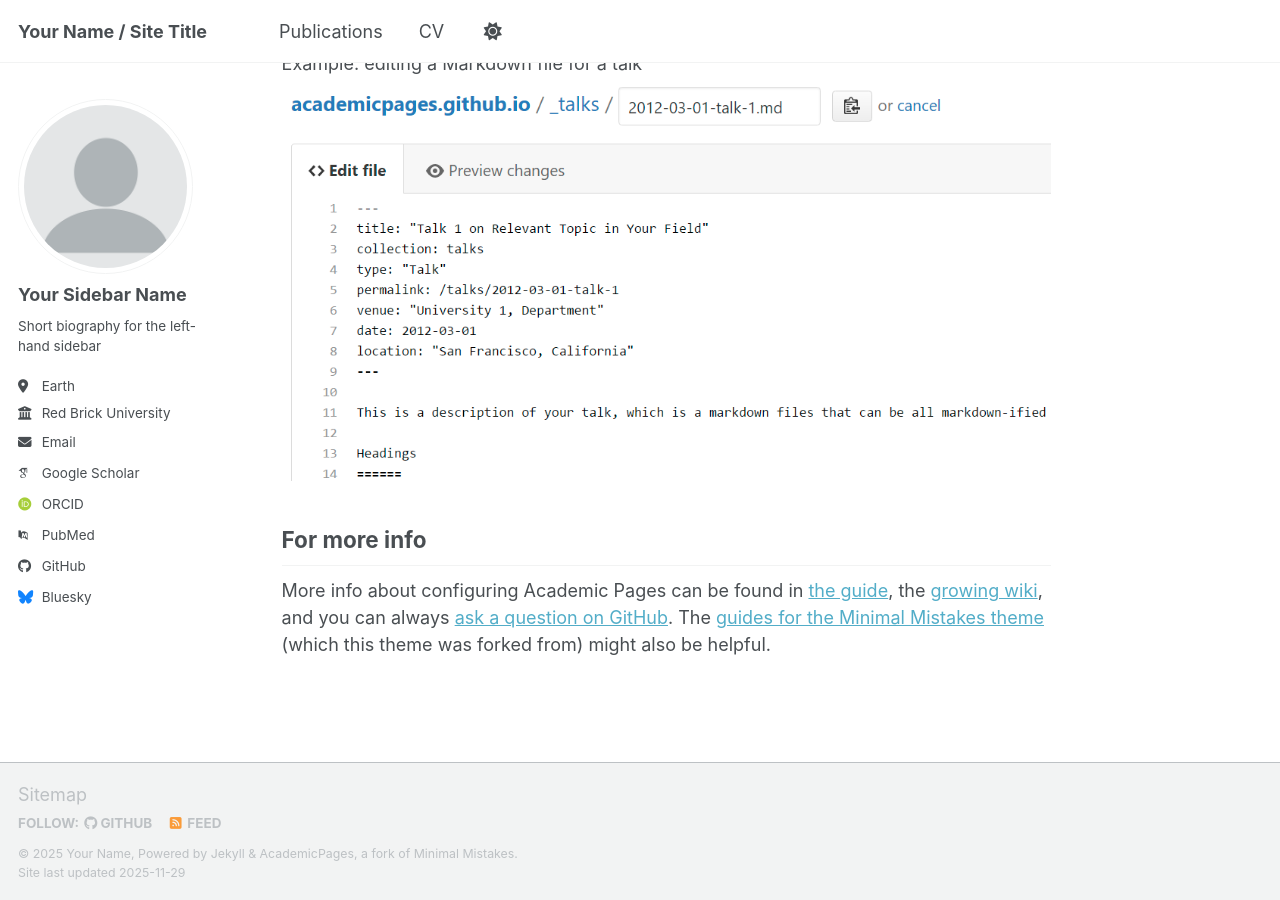
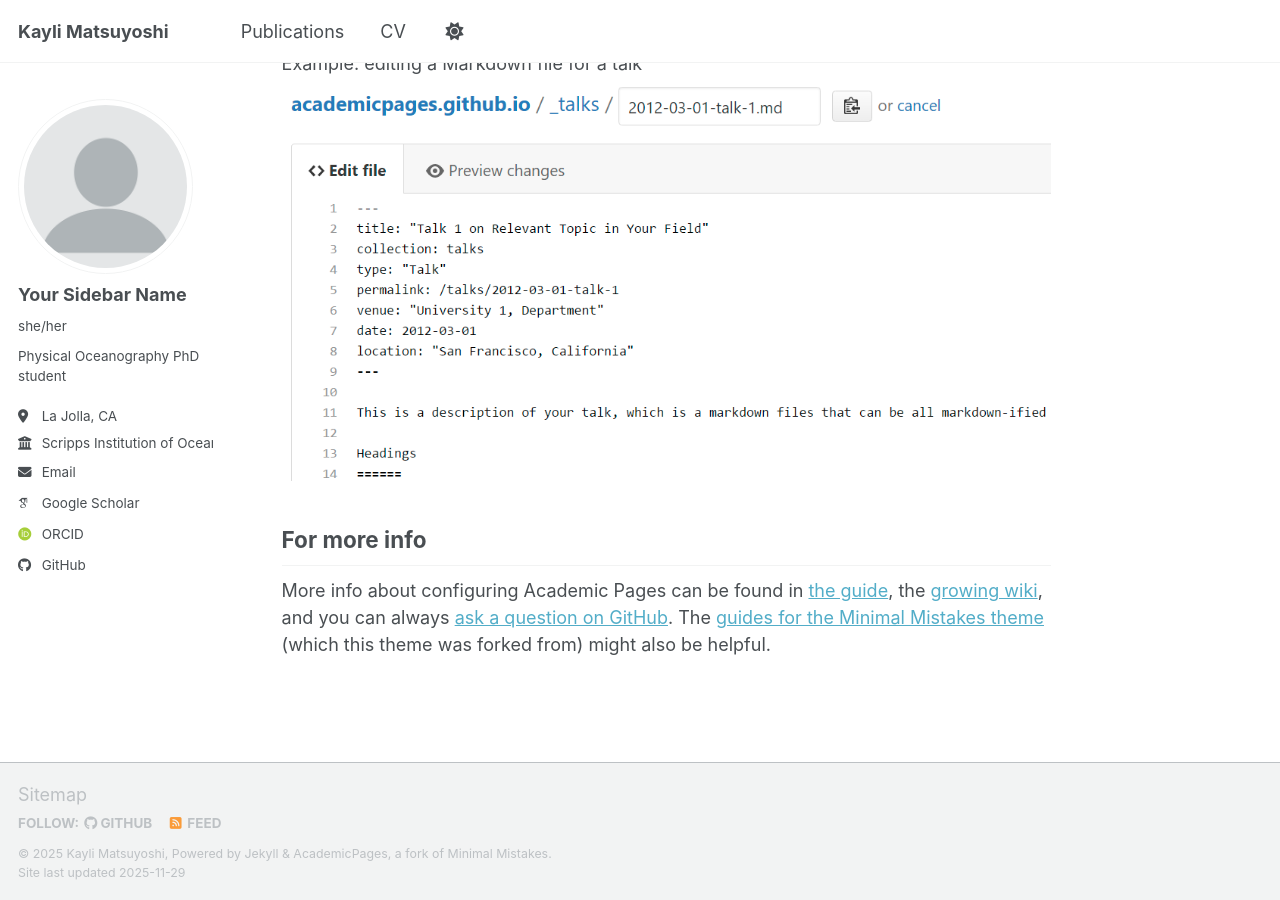
Before and after one commit to kmatsuyo/kmatsuyo.github.io, a Jekyll site: the page built from _pages/about.md, in a window 1280 px wide and 900 px high, scrolled down 2718 px. Built offline with Jekyll 4.4.1, drawn with Linux system fonts in a browser that asks for light colours; some web fonts are replaced; a script bundle is joined from its source files by our own code; library files that are not in the unit come from our copies.

Commit message:
Update _config.yml

```diff
--- a/_config.yml
+++ b/_config.yml
@@ -9,14 +9,14 @@
 # Basic Site Settings
 locale                   : "en-US"
 site_theme               : "default" # Currently available options are "default", "air"
-title                    : "Your Name / Site Title"
+title                    : "Kayli Matsuyoshi"
 title_separator          : "-"
-name                     : &name "Your Name"
-description              : &description "Your Name's academic portfolio"   # Update this with a general description of your site, this is the default if not overridden by a page
-url                      : https://academicpages.github.io # The base hostname & protocol for your site e.g. "https://[your GitHub username].github.io",
+name                     : &name "Kayli Matsuyoshi"
+description              : &description "Kayli Matsuyoshi's Academic Website"   # Update this with a general description of your site, this is the default if not overridden by a page
+url                      : https://kmatsuyo.github.io # The base hostname & protocol for your site e.g. "https://[your GitHub username].github.io",
                                                            # or if you already have some other page hosted on Github then use "https://[your GitHub username].github.io/[Your Repo Name]"
 baseurl                  : "" # the subpath of your site, e.g. "/blog"
-repository               : "academicpages/academicpages.github.io"
+repository               : "kmatsuyo/kmatsuyo.github.io"
 
 # Site Author - The following control what appear as part of the author content on the side bar.
 #               If a field is blank the icon and link will not appear, otherwise it will be shown.
@@ -25,23 +25,23 @@ author:
   # Biographic information
   avatar           : "profile.png"
   name             : "Your Sidebar Name"
-  pronouns         : # example: "she/her"
-  bio              : "Short biography for the left-hand sidebar"
-  location         : "Earth"
-  employer         : "Red Brick University"
+  pronouns         : "she/her"
+  bio              : "Physical Oceanography PhD student"
+  location         : "La Jolla, CA"
+  employer         : "Scripps Institution of Oceanography, University of California, San Diego"
   uri              : # URL
-  email            : "none@example.org"
+  email            : "kmatsuyo@ucsd.edu"
 
   # Academic websites
   academia         : # URL
   arxiv            : # URL - Update with the correct link to your profile
-  googlescholar    : "https://scholar.google.com/citations?user=PS_CX0AAAAAJ"
+  googlescholar    : "https://scholar.google.com/citations?user=jZ5uPqIAAAAJ"
   inspire-hep      : # URL
   impactstory      : # URL
-  orcid            : "https://orcid.org/yourorcidurl"
+  orcid            : "https://orcid.org/0009-0000-4856-6351"
   semantic         : # URL
   ssrn             : # URL
-  pubmed           : "https://www.ncbi.nlm.nih.gov/pubmed/?term=john+snow"
+  pubmed           : # "https://www.ncbi.nlm.nih.gov/pubmed/?term=john+snow"
   researchgate     : # URL
   scopus           : # URL
   zotero           : # URL
@@ -51,13 +51,13 @@ author:
   bitbucket        : # Username - Update with your username on the site
   codepen          : # Username
   dribbble         : # Username
-  github           : "academicpages"
+  github           : "kmatsuyo"
   kaggle           : # Username
   stackoverflow    : # User number or user number and name (i.e., use "1" or "1/jeff-atwood")
 
   # Social media
   artstation       : # Username
-  bluesky          : "bsky.app" # Replace this with you Bluesky username
+  bluesky          : #"bsky.app" # Replace this with you Bluesky username
   facebook         : # Username
   flickr           : # Username
   foursquare       : # Username
@@ -138,7 +138,7 @@ yandex_site_verification :
 
 # Social Sharing
 twitter:
-  username               : &twitter
+  username               : #&twitter
 facebook:
   username               :
   app_id                 :
```
